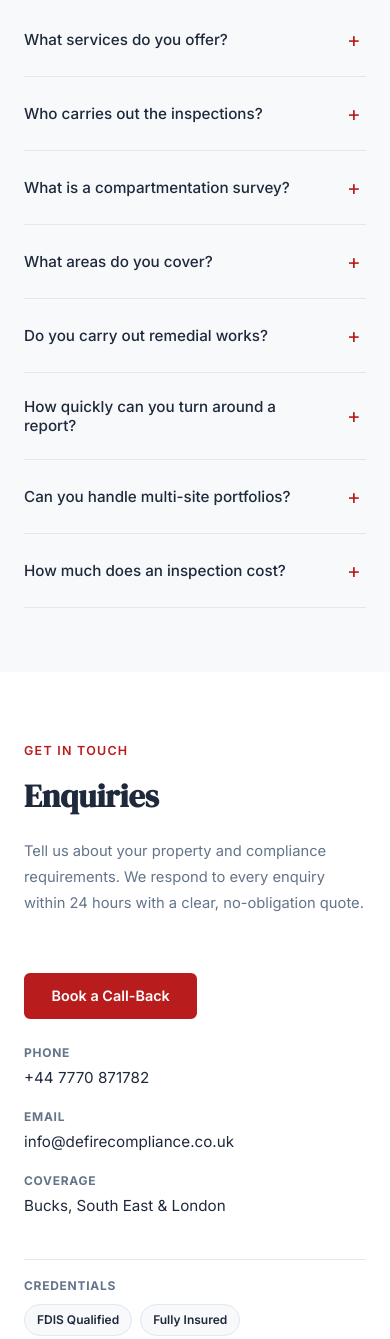
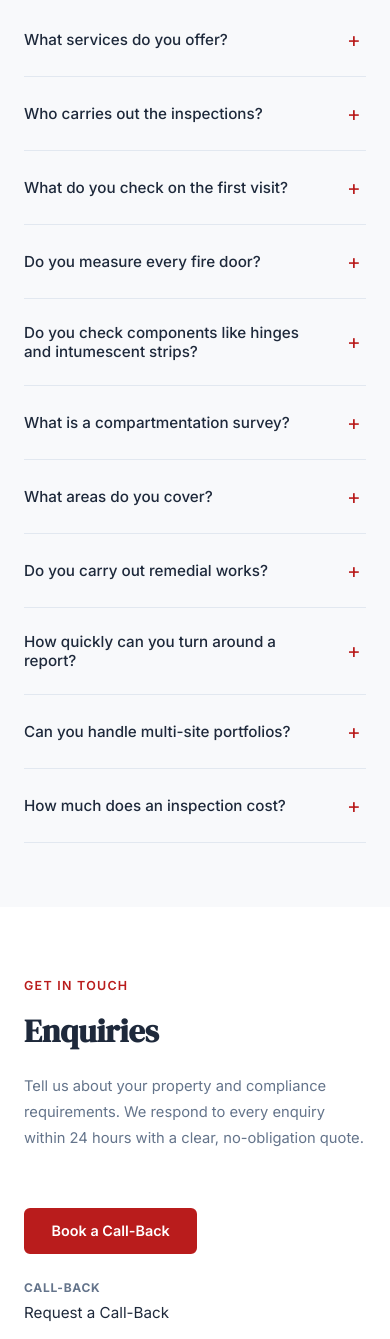
Before and after one commit to declaneliades-ship-it/de-fire-compliance, a website: page index.html in a window 390 px wide. Shown: the part 10164-11503 px from the top of the page. Drawn offline with Linux system fonts and the light colour scheme.

Commit message:
Expand homepage FAQ with first-visit inspection details

```diff
--- a/index.html
+++ b/index.html
@@ -25,8 +25,7 @@
       "@type": "LocalBusiness",
       "name": "DE Fire Compliance",
       "url": "https://defirecompliance.co.uk",
-      "telephone": "+447770871782",
-      "email": "info@defirecompliance.co.uk",
+            "email": "info@defirecompliance.co.uk",
       "description": "Fire door inspections, compartmentation surveys, and fire safety compliance services. FDIS-qualified reports across Buckinghamshire, the South East, and London.",
       "areaServed": [
         "London",
@@ -499,6 +498,33 @@
                 </div>
                 <div class="faq-item">
                     <button class="faq-question" aria-expanded="false">
+                        What do you check on the first visit?
+                        <span class="faq-toggle">+</span>
+                    </button>
+                    <div class="faq-answer">
+                        <p>We complete a full door-by-door inspection. That includes certification checks, measurements (width, height, thickness, and critical gaps), door and frame condition, closing/latching performance, and component checks such as hinges, intumescent strips, smoke seals, drop-down seals, and signage. Findings are recorded with photos and clear pass/fail outcomes.</p>
+                    </div>
+                </div>
+                <div class="faq-item">
+                    <button class="faq-question" aria-expanded="false">
+                        Do you measure every fire door?
+                        <span class="faq-toggle">+</span>
+                    </button>
+                    <div class="faq-answer">
+                        <p>Yes. We measure key dimensions and assess tolerances for each inspected door, including perimeter and threshold gaps where relevant. This helps identify both obvious and hidden non-compliance issues before they become enforcement problems.</p>
+                    </div>
+                </div>
+                <div class="faq-item">
+                    <button class="faq-question" aria-expanded="false">
+                        Do you check components like hinges and intumescent strips?
+                        <span class="faq-toggle">+</span>
+                    </button>
+                    <div class="faq-answer">
+                        <p>Yes. Hardware and seals are a core part of the inspection. We assess hinges, closers, latches, intumescent and smoke seals, drop-down seals, and other critical components to confirm the doorset performs as intended in a fire situation.</p>
+                    </div>
+                </div>
+                <div class="faq-item">
+                    <button class="faq-question" aria-expanded="false">
                         What is a compartmentation survey?
                         <span class="faq-toggle">+</span>
                     </button>
@@ -548,7 +574,7 @@
                         <span class="faq-toggle">+</span>
                     </button>
                     <div class="faq-answer">
-                        <p>Fire door inspections are priced from <strong>£10 per door</strong> for larger programmes (100+ doors), with pricing scaled for smaller sites. Every project is quoted individually based on scope and access. Contact us for a no-obligation quote — we respond within 24 hours.</p>
+                        <p>Pricing depends on volume, access, and site complexity. As a guide, inspections are typically around <strong>£15 per door for smaller sites</strong>, reducing for larger programmes. Use our instant quote calculator for a realistic range in under 30 seconds, then we confirm a fixed quote after a brief review.</p>
                     </div>
                 </div>
             </div>
@@ -564,12 +590,12 @@
                     <h2>Enquiries</h2>
                     <p>Tell us about your property and compliance requirements. We respond to every enquiry within 24 hours with a clear, no-obligation quote.</p>
 
-                    <a href="tel:+447770871782" class="btn btn-primary" style="margin-top: 1rem; margin-bottom: 1.5rem; display: inline-block;">Book a Call-Back</a>
+                    <a href="/#contact" class="btn btn-primary" style="margin-top: 1rem; margin-bottom: 1.5rem; display: inline-block;">Book a Call-Back</a>
 
                     <div class="contact-details">
                         <div class="contact-item">
-                            <strong>Phone</strong>
-                            <a href="tel:+447770871782">+44 7770 871782</a>
+                            <strong>Call-Back</strong>
+                            <a href="/#contact">Request a Call-Back</a>
                         </div>
                         <div class="contact-item">
                             <strong>Email</strong>
@@ -663,7 +689,7 @@
             <h2 style="font-family: var(--font-heading); font-size: 1.6rem; margin-bottom: var(--space-sm);">Still Have Questions?</h2>
             <p style="color: var(--color-text-light); font-size: 0.95rem; margin-bottom: var(--space-lg); line-height: 1.7;">We&rsquo;re happy to talk through your requirements and answer any questions before you commit.</p>
             <div style="display: flex; gap: var(--space-sm); justify-content: center; flex-wrap: wrap;">
-                <a href="tel:+447770871782" class="btn btn-primary btn-lg">Book a Call-Back</a>
+                <a href="/#contact" class="btn btn-primary btn-lg">Book a Call-Back</a>
                 <a href="/quote-calculator#calculator" class="btn btn-outline-dark btn-lg">Request a Quote</a>
             </div>
         </div>
@@ -710,7 +736,7 @@
                     <h4>Contact</h4>
                     <ul>
                         <li><a href="mailto:info@defirecompliance.co.uk">info@defirecompliance.co.uk</a></li>
-                        <li><a href="tel:+447770871782">+44 7770 871782</a></li>
+                        <li><a href="/#contact">Request a Call-Back</a></li>
                         <li>Bucks, South East &amp; London</li>
                         <li><a href="https://www.linkedin.com/company/112959234/" target="_blank" rel="noopener">LinkedIn</a></li>
                     </ul>
```
